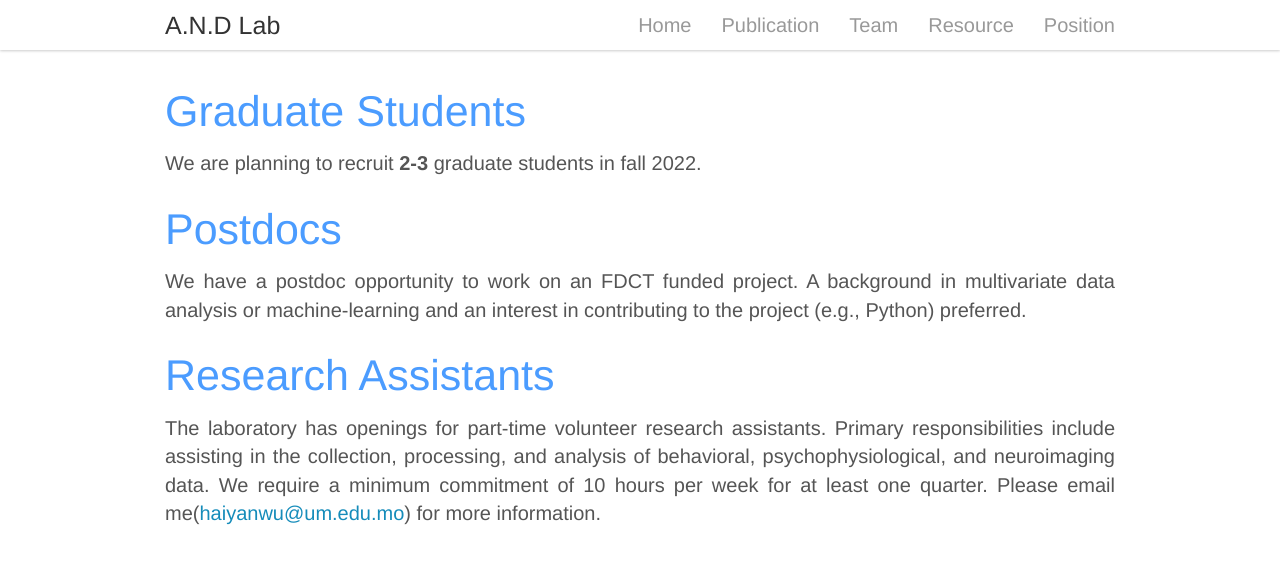
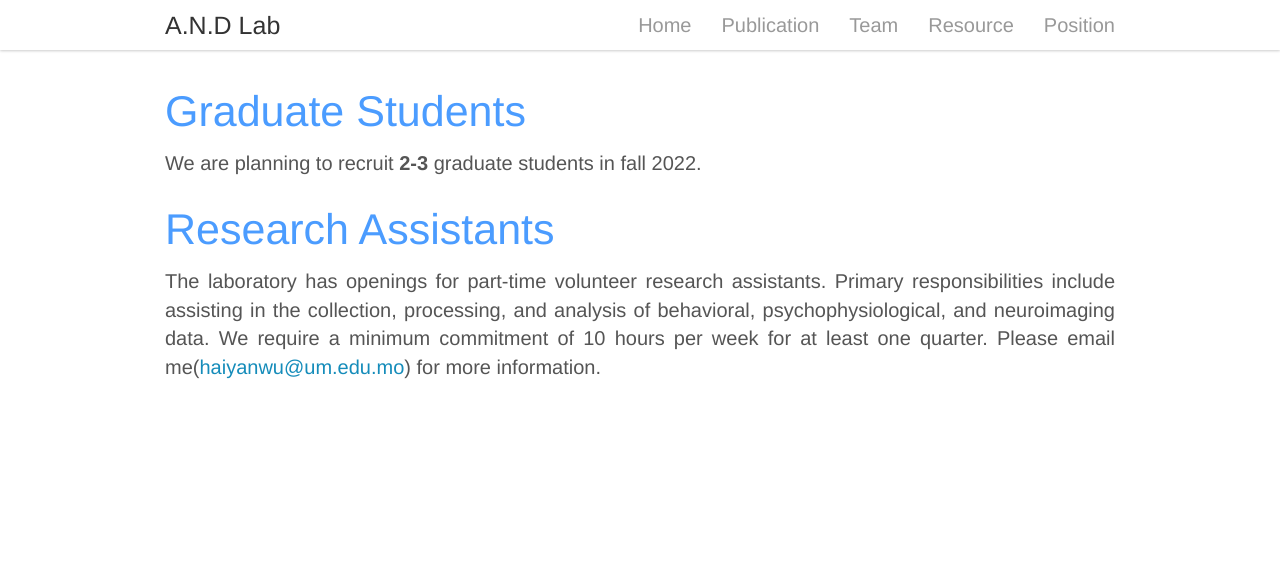
Before and after one commit to andlab-um/lab-website, a Jekyll site: the page built from _pages/position.md, in a window 1280 px wide. Shown: the top 564 px of the page. Built offline with Jekyll 4.4.1, drawn with Linux system fonts in a browser that asks for light colours; nearby versions of some CDN libraries.

Commit message:
Delete postdoc position

```diff
--- a/_pages/position.md
+++ b/_pages/position.md
@@ -10,9 +10,6 @@ permalink: /position
 
 We are planning to recruit **2-3** graduate students in fall 2022.
 
-## Postdocs
-
-We have a postdoc opportunity to work on an FDCT funded project. A background in multivariate data analysis or machine-learning and an interest in contributing to the project (e.g., Python) preferred.
 
 ## Research Assistants
 
```
